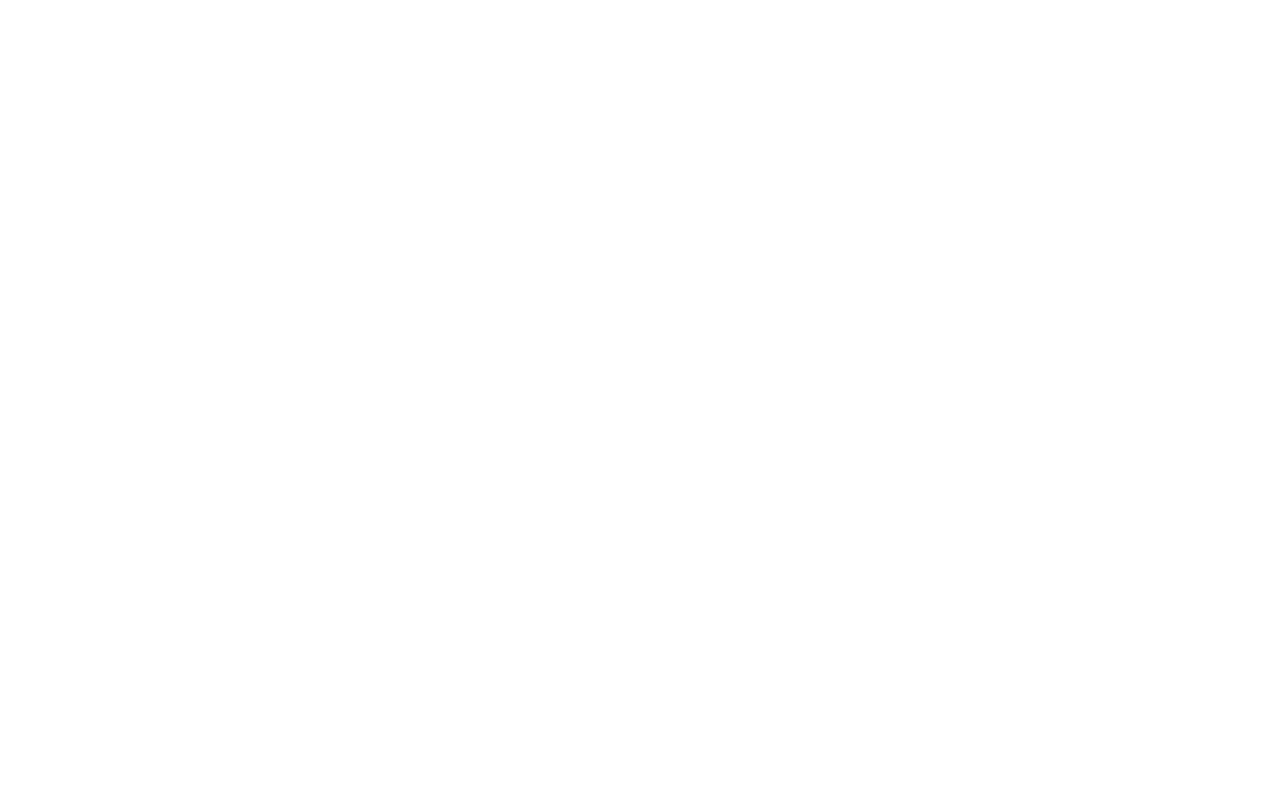
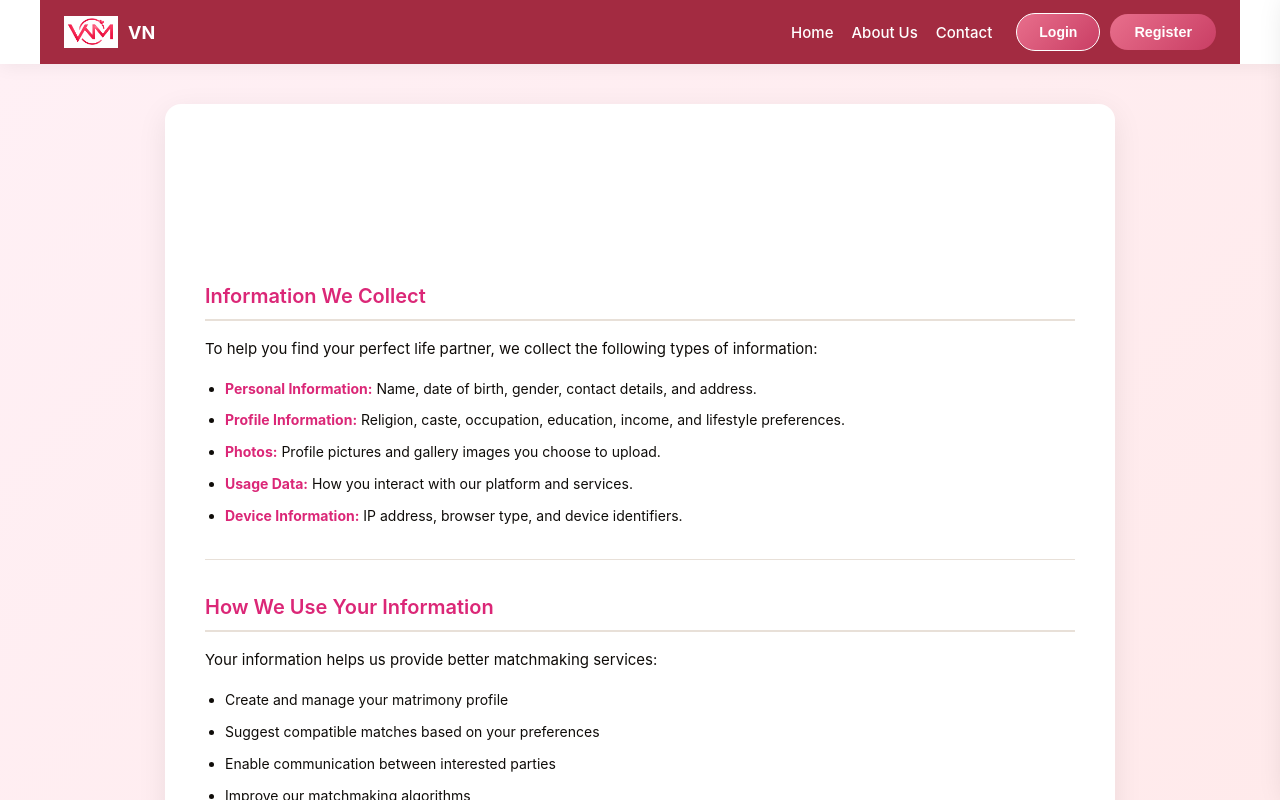
Before and after one commit to arulvadivelav/latest-react-vite-app, a React (Vite) app in the folder admin-app-vite/: page /privacy-policy in a window 1280 px wide. Before the commit this address had no page. Shown: the top 800 px of the page. Built offline with nearby package versions, Linux system fonts and the light colour scheme.

Commit message:
Btn enhancements

```diff
--- a/admin-app-vite/src/components/Header.jsx
+++ b/admin-app-vite/src/components/Header.jsx
@@ -2,6 +2,8 @@ import React, { useState } from "react";
 import { Link, useNavigate } from "react-router-dom";
 import "../styles/components/Header.css";
 import logo from "../assets/logo/new-logo.png";
+import { FaTimes } from "react-icons/fa";
+
 
 const Header = () => {
   const navigate = useNavigate();
@@ -127,12 +129,8 @@ const Header = () => {
 
         <div className="sidebar-top">
           <h3>Settings</h3>
-
-          <button
-            className="close-btn"
-            onClick={closeSidebar}
-          >
-            ×
+          <button className="close-btn" onClick={closeSidebar}>
+            <FaTimes />
           </button>
         </div>
 
@@ -147,7 +145,7 @@ const Header = () => {
           <li onClick={() => navigate("/update-profile/1")}>Edit Profile</li>
           {/* <li onClick={() => navigate("/notifications")}>Notifications</li> */}
           {/* <li onClick={() => navigate("/settings")}>Settings</li> */}
-          <li onClick={() => navigate("/privacy")}>Privacy</li>
+          <li onClick={() => navigate("/privacy-policy")}>Privacy</li>
           <li
             className="logout-item"
             onClick={handleLogout}
--- /dev/null
+++ b/admin-app-vite/src/pages/PrivacyPolicy.jsx
@@ -0,0 +1,118 @@
+// PrivacyPolicy.jsx
+import React from "react";
+import "../styles/PrivacyPolicy.css";
+
+const PrivacyPolicy = () => {
+  return (
+    <div className="privacy-policy-container">
+      <div className="privacy-policy-card">
+        <div className="policy-header">
+          <div className="header-content">
+            <h1>Privacy Policy</h1>
+            <p>Your privacy matters to us. Learn how we protect your information.</p>
+          </div>
+        </div>
+
+        <div className="policy-content">
+          <section className="policy-section">
+            <h2>Information We Collect</h2>
+            <p>To help you find your perfect life partner, we collect the following types of information:</p>
+            <ul>
+              <li><strong>Personal Information:</strong> Name, date of birth, gender, contact details, and address.</li>
+              <li><strong>Profile Information:</strong> Religion, caste, occupation, education, income, and lifestyle preferences.</li>
+              <li><strong>Photos:</strong> Profile pictures and gallery images you choose to upload.</li>
+              <li><strong>Usage Data:</strong> How you interact with our platform and services.</li>
+              <li><strong>Device Information:</strong> IP address, browser type, and device identifiers.</li>
+            </ul>
+          </section>
+
+          <section className="policy-section">
+            <h2>How We Use Your Information</h2>
+            <p>Your information helps us provide better matchmaking services:</p>
+            <ul>
+              <li>Create and manage your matrimony profile</li>
+              <li>Suggest compatible matches based on your preferences</li>
+              <li>Enable communication between interested parties</li>
+              <li>Improve our matchmaking algorithms</li>
+              <li>Send notifications about profile visits and interests</li>
+              <li>Prevent fraud and ensure platform security</li>
+            </ul>
+          </section>
+
+          <section className="policy-section">
+            <h2>Information Sharing</h2>
+            <p>We respect your privacy and limit information sharing:</p>
+            <ul>
+              <li>Your profile information is visible to other registered members as per your privacy settings</li>
+              <li>Contact information is shared only when you choose to reveal it</li>
+              <li>We never sell your personal data to third parties</li>
+              <li>Aggregated, anonymized data may be used for research and analytics</li>
+              <li>We may share information when required by law or to protect legal rights</li>
+            </ul>
+          </section>
+
+          <section className="policy-section">
+            <h2>Your Privacy Choices</h2>
+            <p>You have control over your information:</p>
+            <ul>
+              <li><strong>Profile Visibility:</strong> Choose who can view your profile</li>
+              <li><strong>Contact Privacy:</strong> Decide whether to show email and phone number</li>
+              <li><strong>Photo Privacy:</strong> Control who can see your photos</li>
+              <li><strong>Account Deletion:</strong> Permanently delete your account anytime</li>
+              <li><strong>Data Download:</strong> Request a copy of your data</li>
+            </ul>
+          </section>
+
+          <section className="policy-section">
+            <h2>Data Security</h2>
+            <p>We implement robust security measures to protect your information:</p>
+            <ul>
+              <li>Encrypted data transmission (SSL/TLS)</li>
+              <li>Secure servers with firewalls</li>
+              <li>Regular security audits</li>
+              <li>Limited employee access to user data</li>
+              <li>Automated monitoring for suspicious activities</li>
+            </ul>
+          </section>
+
+          <section className="policy-section">
+            <h2>Cookies & Tracking</h2>
+            <p>We use cookies to enhance your experience:</p>
+            <ul>
+              <li>Essential cookies for platform functionality</li>
+              <li>Preference cookies to remember your settings</li>
+              <li>Analytics cookies to improve our services</li>
+              <li>You can manage cookie preferences in your browser</li>
+            </ul>
+          </section>
+
+          <section className="policy-section">
+            <h2>Children's Privacy</h2>
+            <p>Our services are intended for adults aged 18 and above. We do not knowingly collect information from children under 18. If you believe a child has provided us with personal information, please contact us immediately.</p>
+          </section>
+
+          <section className="policy-section">
+            <h2>Changes to This Policy</h2>
+            <p>We may update this privacy policy from time to time. We will notify you of any material changes via email or platform notification. Please review this policy periodically.</p>
+          </section>
+
+          <section className="policy-section">
+            <h2>Contact Us</h2>
+            <p>If you have questions about this privacy policy or your data, please contact us:</p>
+            <ul className="contact-list">
+              <li>Email: privacy@matrimony.com</li>
+              <li>Phone: +91 1800-123-4567</li>
+              <li>Address: Matrimony Headquarters, Mumbai, India</li>
+            </ul>
+          </section>
+
+          <div className="policy-footer">
+            <p>Last Updated: April 15, 2026</p>
+          </div>
+        </div>
+      </div>
+    </div>
+  );
+};
+
+export default PrivacyPolicy;
--- a/admin-app-vite/src/pages/UpdateProfile.jsx
+++ b/admin-app-vite/src/pages/UpdateProfile.jsx
@@ -1,4 +1,5 @@
 import React, { useState, useRef } from "react";
+import { FaTimes } from "react-icons/fa";
 import "../styles/UpdateProfile.css";
 
 // Options data
@@ -143,6 +144,7 @@ const UpdateProfile = () => {
         <form onSubmit={(e) => e.preventDefault()} className="profile-form">
           {/* Image Upload Section */}
             <div className="image-upload-section">
+
             <div className="profile-image-wrapper">
                 {displayData.images.length > 0 ? (
                 <img
@@ -158,6 +160,7 @@ const UpdateProfile = () => {
                     </svg>
                 </div>
                 )}
+
                 {isEditing && (
                 <button
                     type="button"
@@ -168,28 +171,28 @@ const UpdateProfile = () => {
                 </button>
                 )}
             </div>
+
             <p className="image-hint">Upload up to 3 photos</p>
-          </div>
-            {!isEditing && (
+
+            {/* Buttons Section */}
+            <div className="button-group">
+                {!isEditing ? (
                 <button className="edit-profile-btn" onClick={handleEdit}>
-              <svg width="16" height="16" viewBox="0 0 24 24" fill="none" stroke="currentColor" strokeWidth="2">
-                <path d="M17 3l4 4-7 7H10v-4l7-7z" />
-                <path d="M4 20h16" />
-              </svg>
                     Edit Profile
                 </button>
-          )}
-          {/* Action Buttons - Show only when editing */}
-          {isEditing && (
-            <div className="form-actions">
-              <button type="button" className="save-btn" onClick={handleSave}>
-                Save Changes
+                ) : (
+                <>
+                    <button className="save-btn" onClick={handleSave}>
+                    Save
                     </button>
-              <button type="button" className="cancel-btn" onClick={handleCancel}>
+                    <button className="cancel-btn" onClick={handleCancel}>
                     Cancel
                     </button>
+                </>
+                )}
             </div>
-          )}
+
+            </div>
           {/* Personal Information */}
           <div className="form-section">
             <h2>Personal Information</h2>
@@ -413,7 +416,9 @@ const UpdateProfile = () => {
           <div className="image-modal" onClick={(e) => e.stopPropagation()}>
             <div className="modal-header">
               <h3>Upload Photos</h3>
-              <button className="close-modal" onClick={() => setShowImageModal(false)}>×</button>
+                <button className="close-modal" onClick={() => setShowImageModal(false)}>
+                    <FaTimes />
+                </button>
             </div>
 
             <div className="modal-body">
--- a/admin-app-vite/src/routes.jsx
+++ b/admin-app-vite/src/routes.jsx
@@ -12,6 +12,7 @@ import AboutUs from './pages/AboutUs'
 import ContactPage from './pages/ContactPage'
 import ProfileDetails from "./pages/ProfileDetails";
 import UpdateProfile from "./pages/UpdateProfile";
+import PrivacyPolicy from "./pages/PrivacyPolicy";
 
 const AppRoutes = () => {
   return (
@@ -29,7 +30,7 @@ const AppRoutes = () => {
           <Route path="/forgot-password" element={< ForgotPasswordPage />} />
           <Route path="/profile/:id" element={<ProfileDetails />} />
           <Route path="/update-profile/:id" element={<UpdateProfile />} />
-
+          <Route path="/privacy-policy" element={<PrivacyPolicy />} />
           {/* You can add other routes like Home, Register, etc */}
         </Route>
       </Routes>
--- /dev/null
+++ b/admin-app-vite/src/styles/PrivacyPolicy.css
@@ -0,0 +1,160 @@
+/* PrivacyPolicy.css */
+
+.privacy-policy-container {
+  display: flex;
+  justify-content: center;
+  align-items: center;
+  min-height: 100vh;
+  padding: 40px 20px;
+  background: linear-gradient(135deg, #fff0f5, #ffe4e1);;
+}
+
+.privacy-policy-card {
+  width: 100%;
+  max-width: 950px;
+  background: #ffffff;
+  border-radius: 16px;
+  box-shadow: 0 8px 30px rgba(0, 0, 0, 0.08);
+  overflow: hidden;
+}
+
+.policy-header {
+  background: linear-gradient(135deg, #a32b41 0%);
+  padding: 32px 40px;
+  text-align: center;
+}
+
+.header-content h1 {
+  margin: 0;
+  font-size: 32px;
+  font-weight: 600;
+  color: #ffffff;
+  letter-spacing: 0.5px;
+}
+
+.header-content p {
+  margin: 10px 0 0;
+  font-size: 15px;
+  color: rgba(255, 255, 255, 0.85);
+}
+
+.policy-content {
+  padding: 32px 40px;
+}
+
+.policy-section {
+  margin-bottom: 32px;
+  padding-bottom: 24px;
+  border-bottom: 1px solid #e8e0d8;
+}
+
+.policy-section:last-of-type {
+  border-bottom: none;
+  margin-bottom: 0;
+  padding-bottom: 0;
+}
+
+.policy-section h2 {
+  font-size: 20px;
+  font-weight: 600;
+  color: #db2777;
+  margin: 0 0 16px 0;
+  padding-bottom: 8px;
+  border-bottom: 2px solid #e8e0d8;
+}
+
+.policy-section p {
+  font-size: 15px;
+  line-height: 1.6;
+  color: #0f0c09;
+  margin-bottom: 16px;
+}
+
+.policy-section ul {
+  margin: 0;
+  padding-left: 20px;
+}
+
+.policy-section li {
+  font-size: 14px;
+  line-height: 1.7;
+  color: #0f0c09;
+  margin-bottom: 8px;
+}
+
+.policy-section li strong {
+  color: #db2777;
+}
+
+.contact-list {
+  list-style: none;
+  padding-left: 0 !important;
+}
+
+.contact-list li {
+  margin-bottom: 6px;
+}
+
+.policy-footer {
+  margin-top: 32px;
+  padding-top: 24px;
+  border-top: 1px solid #e8e0d8;
+  text-align: center;
+}
+
+.policy-footer p {
+  font-size: 13px;
+  color: #aa9e8e;
+  margin-bottom: 16px;
+}
+
+.accept-btn {
+  background: linear-gradient(135deg, #db2777 0%, #be185d 100%);
+  color: white;
+  border: none;
+  padding: 12px 32px;
+  border-radius: 40px;
+  font-size: 14px;
+  font-weight: 600;
+  cursor: pointer;
+  transition: all 0.3s ease;
+  box-shadow: 0 2px 8px rgba(74, 44, 109, 0.3);
+}
+
+.accept-btn:hover {
+  transform: translateY(-2px);
+  box-shadow: 0 4px 15px rgba(74, 44, 109, 0.4);
+}
+
+@media (max-width: 768px) {
+  .policy-header {
+    padding: 24px 20px;
+  }
+
+  .header-content h1 {
+    font-size: 26px;
+  }
+
+  .policy-content {
+    padding: 24px 20px;
+  }
+
+  .policy-section h2 {
+    font-size: 18px;
+  }
+}
+
+@media (max-width: 480px) {
+  .privacy-policy-container {
+    padding: 20px 12px;
+  }
+
+  .header-content h1 {
+    font-size: 22px;
+  }
+
+  .policy-section p,
+  .policy-section li {
+    font-size: 13px;
+  }
+}
--- a/admin-app-vite/src/styles/UpdateProfile.css
+++ b/admin-app-vite/src/styles/UpdateProfile.css
@@ -34,7 +34,6 @@
   align-items: center;
   margin-bottom: 28px;
   padding-bottom: 20px;
-  border-bottom: 1px solid #e8e0d8;
 }
 
 .profile-image-wrapper {
@@ -84,7 +83,7 @@
 .image-hint {
   font-size: 11px;
   color: #aa9e8e;
-  margin-top: 8px;
+  margin: 8px;
 }
 
 /* Form Sections */
@@ -216,7 +215,7 @@
 }
 
 .save-btn,
-.cancel-btn
+.cancel-btn,
 .edit-profile-btn {
     background: linear-gradient(135deg, #db2777 0%, #be185d 100%);
     border: none;
@@ -233,9 +232,8 @@
 
 
 .cancel-btn:hover {
-  background: #dc3545;
-  color: white;
   transform: translateY(-2px);
+  box-shadow: 0 4px 12px rgba(40, 167, 69, 0.4);
 }
 
 /* Modal Styles */
@@ -292,14 +290,22 @@
 .close-modal {
   background: none;
   border: none;
-  font-size: 28px;
+  font-size: 20px;
   cursor: pointer;
-  color: #aa9e8e;
-  transition: color 0.2s;
+  color: #c93e64;
+  padding: 8px;
+  border-radius: 50%;
+  transition: all 0.3s ease;
+  display: flex;
+  align-items: center;
+  justify-content: center;
+  width: 36px;
+  height: 36px;
 }
 
 .close-modal:hover {
-  color: #e74c3c;
+  background: rgba(201, 62, 100, 0.1);
+  transform: rotate(90deg);
 }
 
 .modal-body {
@@ -463,4 +469,10 @@
   .modal-body {
     padding: 16px;
   }
+
+  .close-modal {
+    width: 32px;
+    height: 32px;
+    font-size: 18px;
+  }
 }
--- a/admin-app-vite/src/styles/components/Header.css
+++ b/admin-app-vite/src/styles/components/Header.css
@@ -168,11 +168,24 @@
 }
 
 .close-btn {
+  background: none;
   border: none;
-  background: transparent;
-  font-size: 24px;
+  font-size: 20px;
   cursor: pointer;
-  color: #666;
+  color: #c93e64;
+  padding: 8px;
+  border-radius: 50%;
+  transition: all 0.3s ease;
+  display: flex;
+  align-items: center;
+  justify-content: center;
+  width: 36px;
+  height: 36px;
+}
+
+.close-btn:hover {
+  background: rgba(201, 62, 100, 0.1);
+  transform: rotate(90deg);
 }
 
 /* ================= USER CARD ================= */
@@ -258,7 +271,11 @@
   .logo-text {
     font-size: 16px;
   }
-
+  .modal-close-btn {
+    width: 32px;
+    height: 32px;
+    font-size: 18px;
+  }
   .nav-links {
     gap: 12px;
   }
```
Lines whose indentation alone changed are shown as unchanged.
